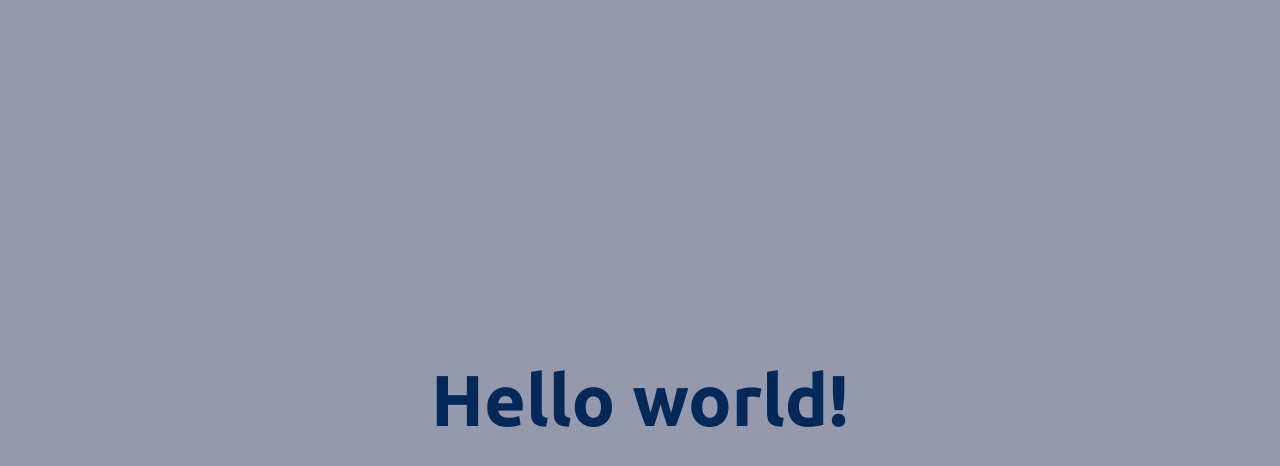
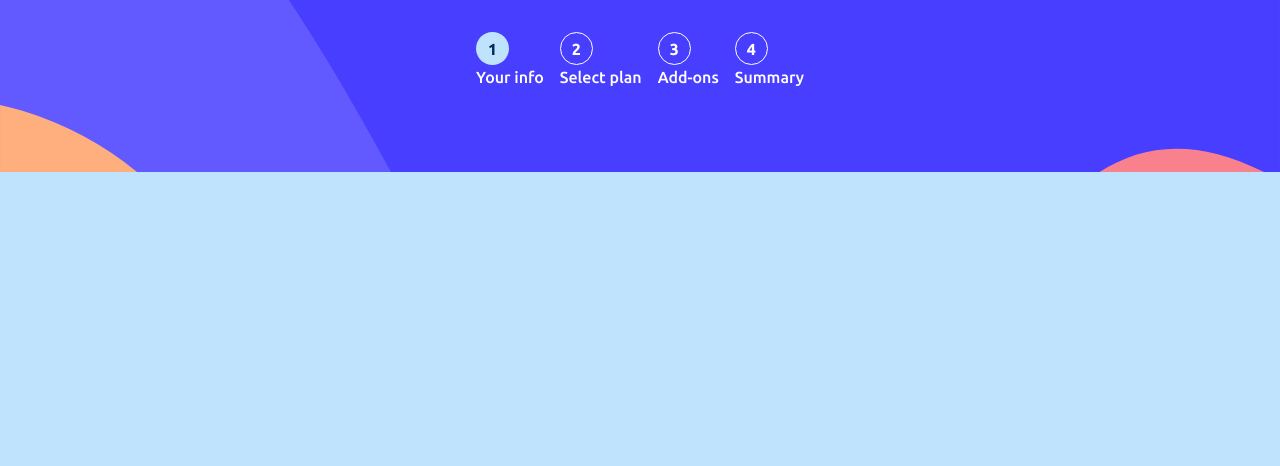
Before and after one commit to danmlarsen/fm-multi-step-form, a React (Vite) app: page / in a window 1280 px wide. Shown: the top 466 px of the page. Built offline with nearby package versions, Linux system fonts and the light colour scheme.

Commit message:
Steps component

```diff
--- a/src/App.tsx
+++ b/src/App.tsx
@@ -1,7 +1,9 @@
+import MultiStepForm from "./components/MultiStepForm";
+
 function App() {
   return (
-    <div className="font-display bg-gray-cool grid min-h-screen place-items-center">
-      <h1 className="text-marine-blue text-7xl font-bold">Hello world!</h1>
+    <div className="font-display bg-light-blue min-h-screen">
+      <MultiStepForm />
     </div>
   );
 }
--- /dev/null
+++ b/src/components/MultiStepForm.tsx
@@ -0,0 +1,9 @@
+import MultiStepFormSidebarMobile from "./MultiStepFormSidebarMobile";
+
+export default function MultiStepForm() {
+  return (
+    <div className="min-h-screen">
+      <MultiStepFormSidebarMobile />
+    </div>
+  );
+}
--- /dev/null
+++ b/src/components/MultiStepFormSidebarMobile.tsx
@@ -0,0 +1,11 @@
+import FormSteps from "./MultiStepFormSteps";
+
+export default function MultiStepFormSidebarMobile() {
+  return (
+    <div
+      className={`flex h-[172px] justify-center bg-[url(/assets/images/bg-sidebar-mobile.svg)] bg-cover bg-no-repeat pt-8`}
+    >
+      <FormSteps />
+    </div>
+  );
+}
--- /dev/null
+++ b/src/components/MultiStepFormSteps.tsx
@@ -0,0 +1,42 @@
+export default function FormSteps() {
+  return (
+    <ul className="flex gap-4 text-white">
+      <FormStep stepNum={1} isActive={true}>
+        Your info
+      </FormStep>
+      <FormStep stepNum={2} isActive={false}>
+        Select plan
+      </FormStep>
+      <FormStep stepNum={3} isActive={false}>
+        Add-ons
+      </FormStep>
+      <FormStep stepNum={4} isActive={false}>
+        Summary
+      </FormStep>
+    </ul>
+  );
+}
+
+export function FormStep({
+  children,
+  stepNum,
+  isActive,
+}: {
+  children?: string;
+  stepNum: number;
+  isActive?: boolean;
+}) {
+  return (
+    <li>
+      <div
+        className={`grid size-[33px] place-items-center rounded-full font-bold ${isActive ? "bg-light-blue text-marine-blue" : "bg-blue border border-white"}`}
+      >
+        {stepNum}
+      </div>
+      <div className="hidden md:block">
+        <div></div>
+        <div>{children}</div>
+      </div>
+    </li>
+  );
+}
```
Also changed, not shown: public/assets/images/bg-sidebar-mobile.svg (renamed from src/assets/images/bg-sidebar-mobile.svg).
